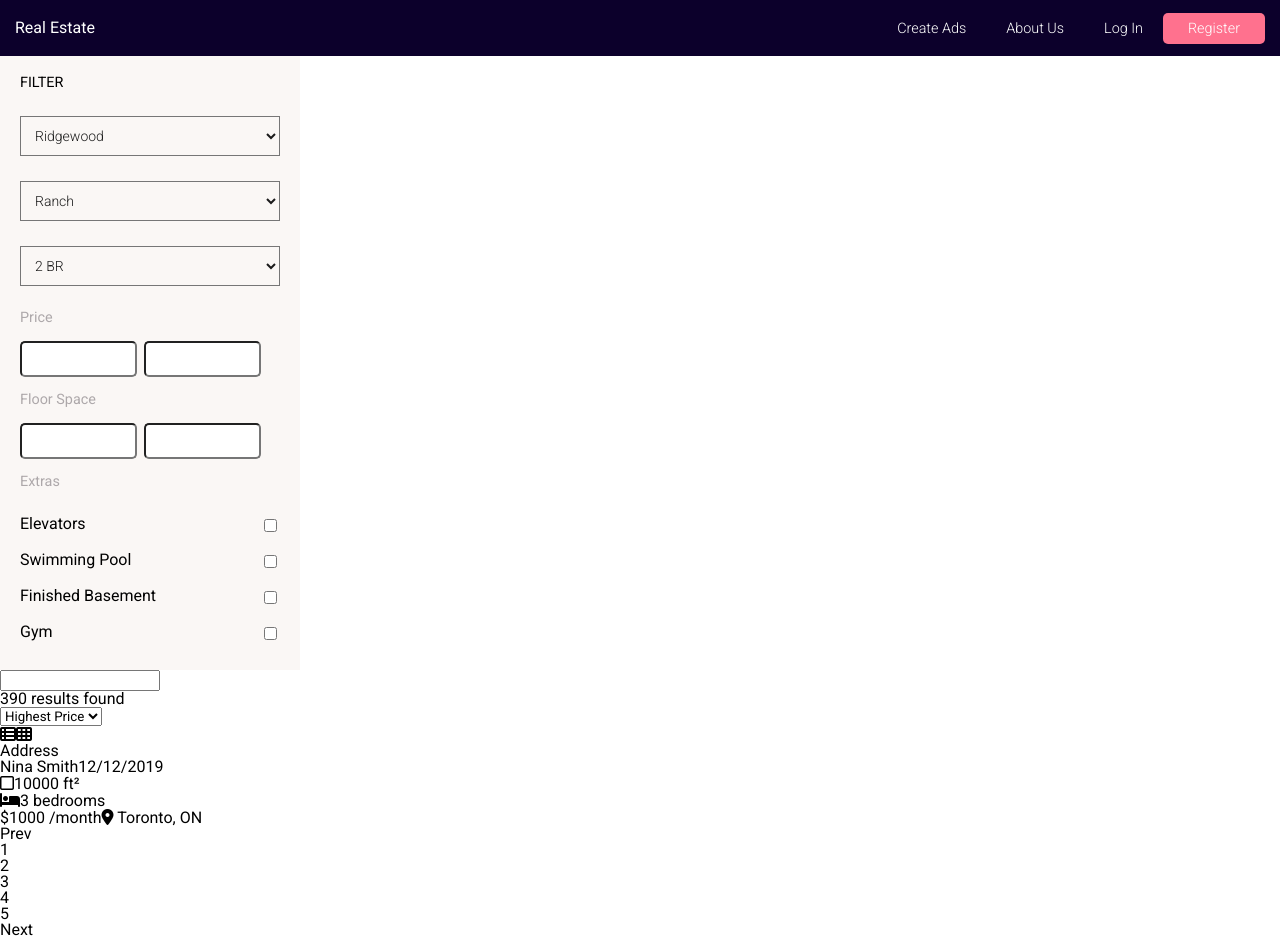
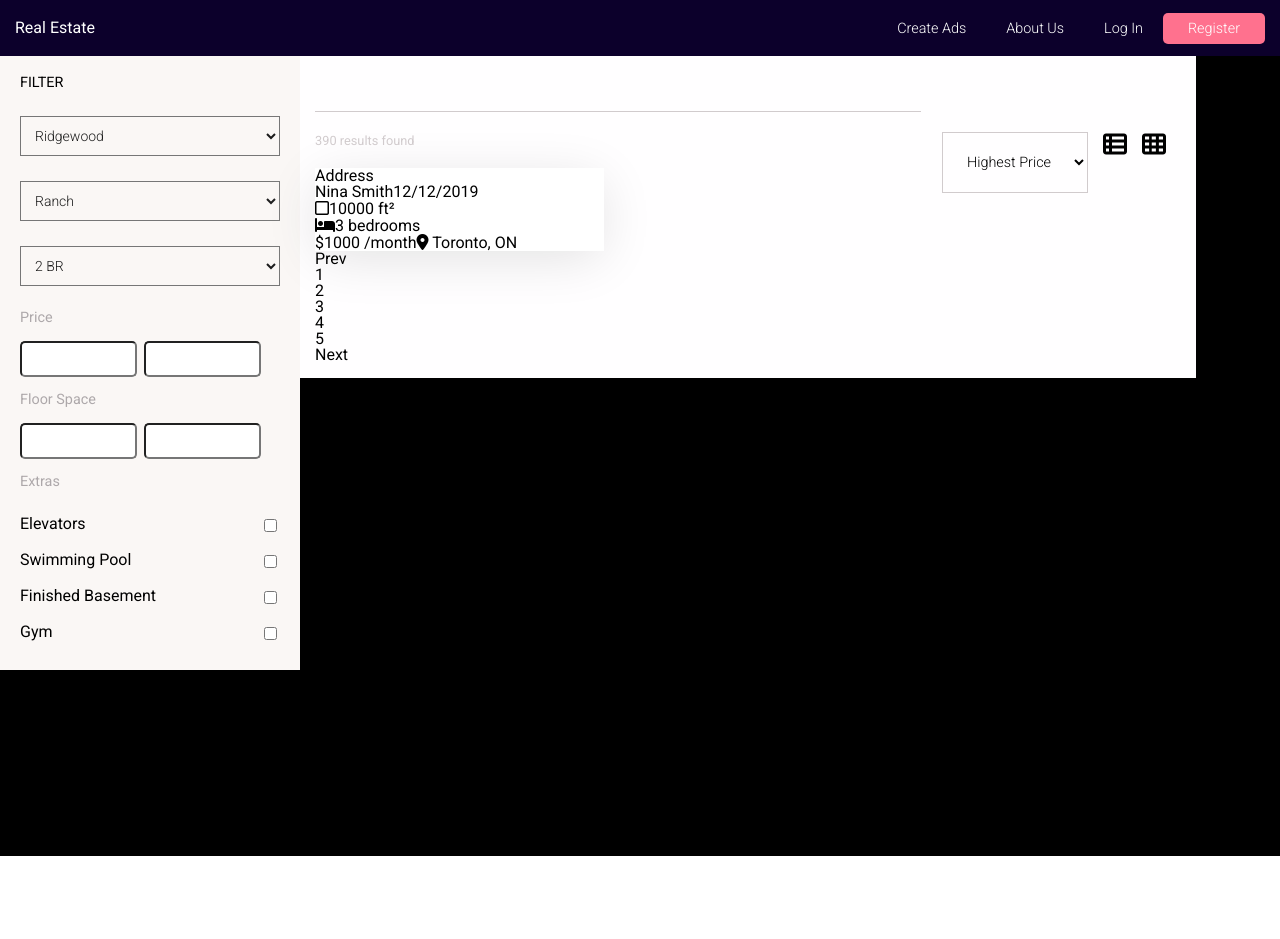
Before and after one commit to aslamm29/real-estate, a React (Create React App) app: page / in a window 1280 px wide. After the commit the page ends 856 px from the top, so only its background shows below. Built offline with nearby package versions, Linux system fonts and the light colour scheme.

Commit message:
style search bar and sort area

```diff
--- a/src/components/Listings.js
+++ b/src/components/Listings.js
@@ -9,12 +9,12 @@ class Header extends Component {
     }
 
     render(){
-        return(<section className="listings">
+        return(<section id="listings">
             <section className="search-area">
                 <input type="text" name="search" />
             </section>
             <section className="sortby-area">
-            <div>390 results found</div>
+            <div className="results">390 results found</div>
             <div className="sort-options">
                 <select name="sortby" className="sortby">
                     <option value="price-asc">Highest Price</option>
@@ -26,7 +26,7 @@ class Header extends Component {
                 </div>
             </div>
             </section>
-            <section className="listing-results">
+            <section className="listings-results">
                 <div className="listing">
                 <div className="listing-img">
                 <span className="Address">Address</span>
--- a/src/sass/_content-area.scss
+++ b/src/sass/_content-area.scss
@@ -1,7 +1,16 @@
+#content-area{
+    overflow: auto;
+    width: 100%;
+    background: black;
+    min-height: 100vh;
+}
+
 #filter{
     background: $grey;
     width: 30%;
     max-width: 300px;
+    display: inline-block;
+    float: left;
 
     .inside {
         padding: 20px;
@@ -60,5 +69,62 @@
 
 
 #listings{
+    width: 70%;
+    float: left;
+    display: inline-block;
+    padding: 15px;
+    background: $offwhite;
 
+    .search-area{
+        input[type="text"]{
+            width:70%;
+            background: transparent;
+            font-size: 2rem;
+            border: none;
+            border-bottom: 1px solid $lightgrey;
+            margin-bottom: 20px;
+            color: $lightgrey;
+        }
+    }
+
+    .sortby-area{
+        margin-bottom: 20px;
+        .results{
+            color: $lightgrey;
+            font-size: .8rem;
+            display: inline-block;
+        }
+        .sort-options{
+            float: right;
+            select{
+                font-size: .9rem;
+                font-weight: 300;
+                border: 1px solid $lightgrey;
+                background: transparent;
+                padding: 20px;
+                display: inline-block;
+                margin-right: 15px;
+                vertical-align: top
+            }
+
+            .view{
+                display:inline-block;
+
+                .fas{
+                    margin-right: 15px;
+                    font-size: 1.5rem;
+                }
+            }
+        }
+    }
+
+    .listings-results{
+        .listing{
+            background: #fff;
+            width: 33.33%;
+            -webkit-box-shadow: 0px 9px 54px -4px rgba(224,224,224,1);
+            -moz-box-shadow: 0px 9px 54px -4px rgba(224,224,224,1);
+            box-shadow: 0px 9px 54px -4px rgba(224,224,224,1);
+        }
+    }
 }
--- a/src/sass/_variables.scss
+++ b/src/sass/_variables.scss
@@ -3,3 +3,4 @@ $grey: #FAF7F5;
 $offwhite: #FFFEFF;
 $pink: #FF718E;
 $darkgrey: #ADA8AA;
+$lightgrey: #D1CBCD;
```
